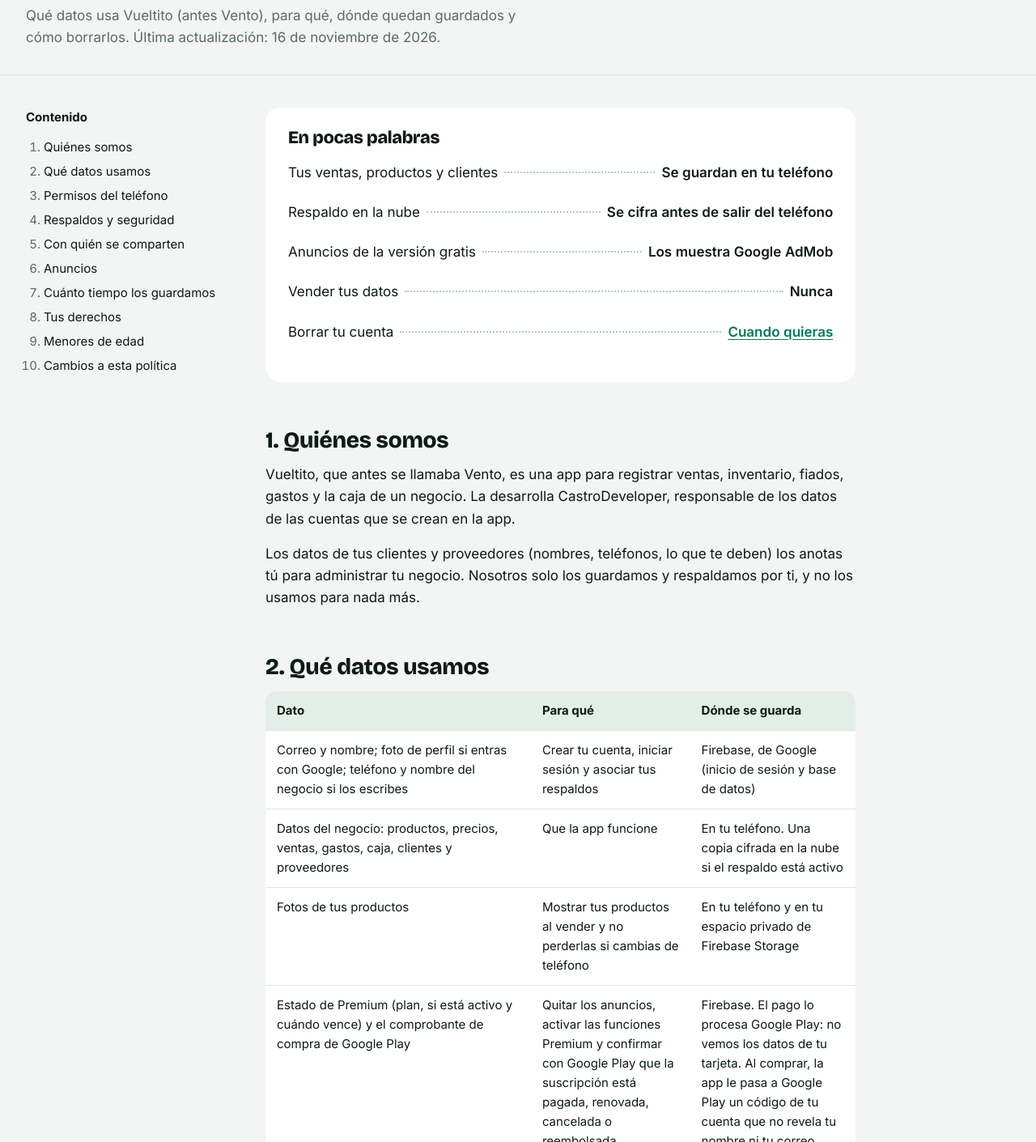
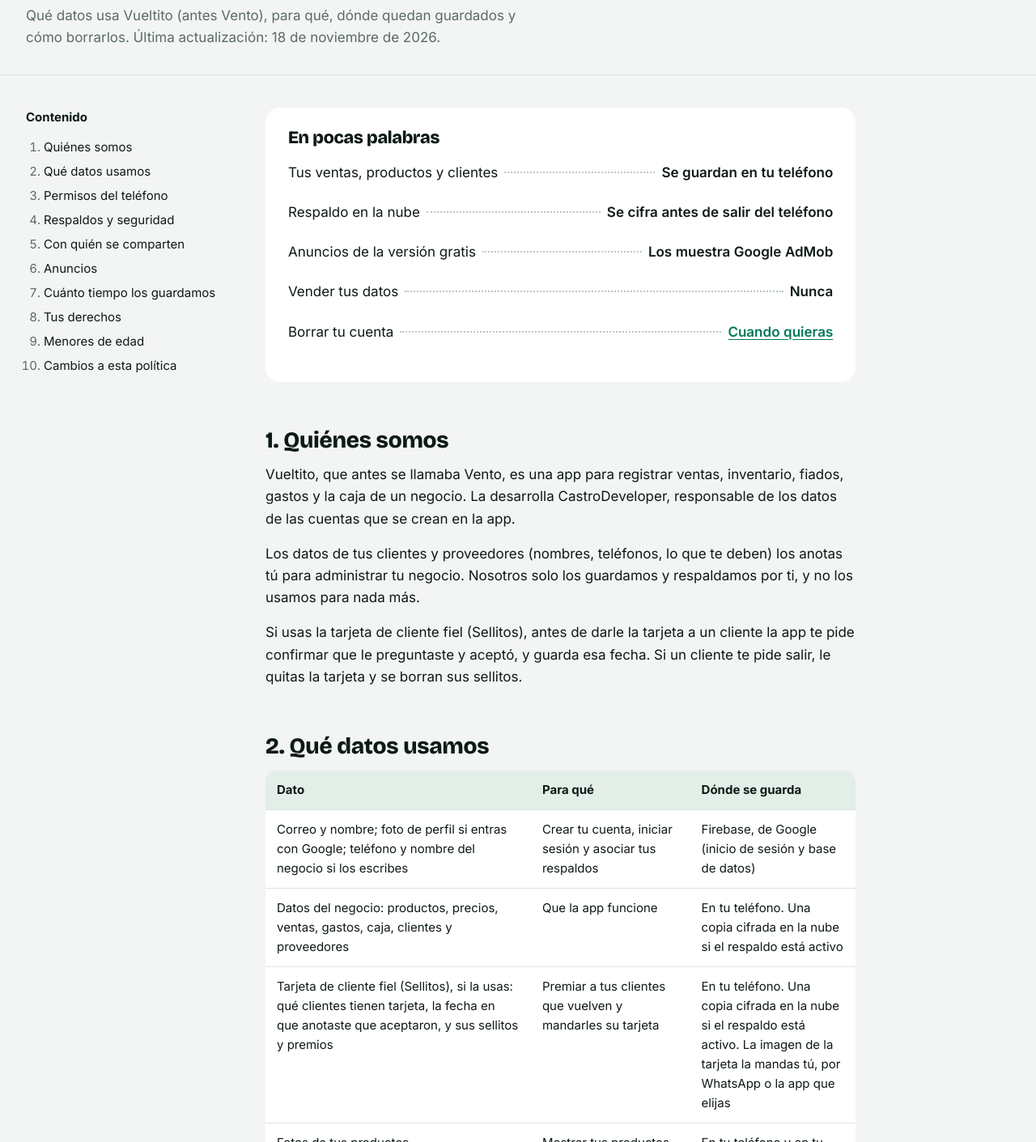
Before and after one commit to castrodeveloper12-coder/vento-page, a plain HTML site: page privacy-policy.html in a window 1280 px wide. Shown: the part 189-1600 px from the top of the page at 81% size. Drawn offline with Linux system fonts and the light colour scheme.

Commit message:
Política de privacidad: tarjeta de cliente fiel (Sellitos)
Qué guarda la tarjeta, el permiso del cliente con fecha y cómo se le
quita. La imagen la manda la tienda desde su teléfono.

Co-Authored-By: Claude Opus 5.5 <noreply@anthropic.com>

```diff
--- a/privacy-policy.html
+++ b/privacy-policy.html
@@ -44,7 +44,7 @@
     <div class="doc-head">
       <div class="wrap">
         <h1 class="display" id="contenido" tabindex="-1">Política de privacidad</h1>
-        <p>Qué datos usa Vueltito (antes Vento), para qué, dónde quedan guardados y cómo borrarlos. Última actualización: 16 de noviembre de 2026.</p>
+        <p>Qué datos usa Vueltito (antes Vento), para qué, dónde quedan guardados y cómo borrarlos. Última actualización: 18 de noviembre de 2026.</p>
       </div>
     </div>
 
@@ -80,6 +80,7 @@
         <h2 id="quienes">1. Quiénes somos</h2>
         <p>Vueltito, que antes se llamaba Vento, es una app para registrar ventas, inventario, fiados, gastos y la caja de un negocio. La desarrolla CastroDeveloper, responsable de los datos de las cuentas que se crean en la app.</p>
         <p>Los datos de tus clientes y proveedores (nombres, teléfonos, lo que te deben) los anotas tú para administrar tu negocio. Nosotros solo los guardamos y respaldamos por ti, y no los usamos para nada más.</p>
+        <p>Si usas la tarjeta de cliente fiel (Sellitos), antes de darle la tarjeta a un cliente la app te pide confirmar que le preguntaste y aceptó, y guarda esa fecha. Si un cliente te pide salir, le quitas la tarjeta y se borran sus sellitos.</p>
 
         <h2 id="datos">2. Qué datos usamos</h2>
         <table class="data-table">
@@ -96,6 +97,11 @@
               <td data-label="Dato">Datos del negocio: productos, precios, ventas, gastos, caja, clientes y proveedores</td>
               <td data-label="Para qué">Que la app funcione</td>
               <td data-label="Dónde se guarda">En tu teléfono. Una copia cifrada en la nube si el respaldo está activo</td>
+            </tr>
+            <tr>
+              <td data-label="Dato">Tarjeta de cliente fiel (Sellitos), si la usas: qué clientes tienen tarjeta, la fecha en que anotaste que aceptaron, y sus sellitos y premios</td>
+              <td data-label="Para qué">Premiar a tus clientes que vuelven y mandarles su tarjeta</td>
+              <td data-label="Dónde se guarda">En tu teléfono. Una copia cifrada en la nube si el respaldo está activo. La imagen de la tarjeta la mandas tú, por WhatsApp o la app que elijas</td>
             </tr>
             <tr>
               <td data-label="Dato">Fotos de tus productos</td>
--- a/sitemap.xml
+++ b/sitemap.xml
@@ -10,7 +10,7 @@
   </url>
   <url>
     <loc>https://vueltito.app/privacy-policy.html</loc>
-    <lastmod>2026-11-11</lastmod>
+    <lastmod>2026-11-18</lastmod>
   </url>
   <url>
     <loc>https://vueltito.app/terminos.html</loc>
```
